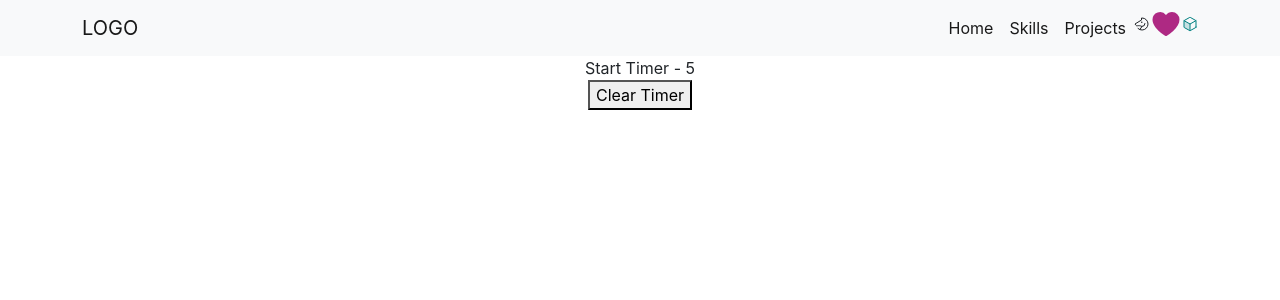
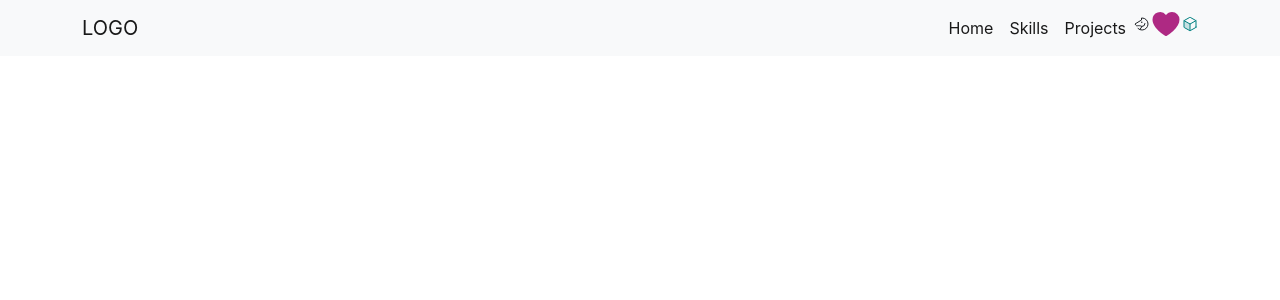
Before and after one commit to Mikasha0/Portfolio, a React (Create React App) app in the folder portfolio/: page / in a window 1280 px wide. Shown: the top 300 px of the page. Built offline with nearby package versions, Linux system fonts and the light colour scheme.

Commit message:
deleted hooktimer.js and made some other changes

```diff
--- a/portfolio/src/App.js
+++ b/portfolio/src/App.js
@@ -1,12 +1,10 @@
 import "./App.css";
 import Navbar from "./Components/Navbar";
-import HookTimer from "./Pages/HookTimer";
 
 function App() {
   return (
     <div className="App">
       <Navbar />
-      <HookTimer />
     </div>
   );
 }
--- a/portfolio/src/Pages/HookTimer.js
+++ /dev/null
@@ -1,25 +0,0 @@
-import React from "react";
-import { useEffect, useState, useRef } from "react";
-
-export default function HookTimer() {
-  const [timer, setTimer] = useState(0);
-  const intervalRef = useRef();
-
-  useEffect(() => {
-    intervalRef.current = setInterval(() => {
-      setTimer((value) => value + 1);
-    }, 1000);
-    return () => {
-      clearInterval(intervalRef.current);
-    };
-  }, []);
-
-  return (
-    <>
-      <div>Start Timer - {timer}</div>
-      <button onClick={() => clearInterval(intervalRef.current)}>
-        Clear Timer
-      </button>
-    </>
-  );
-}
```
